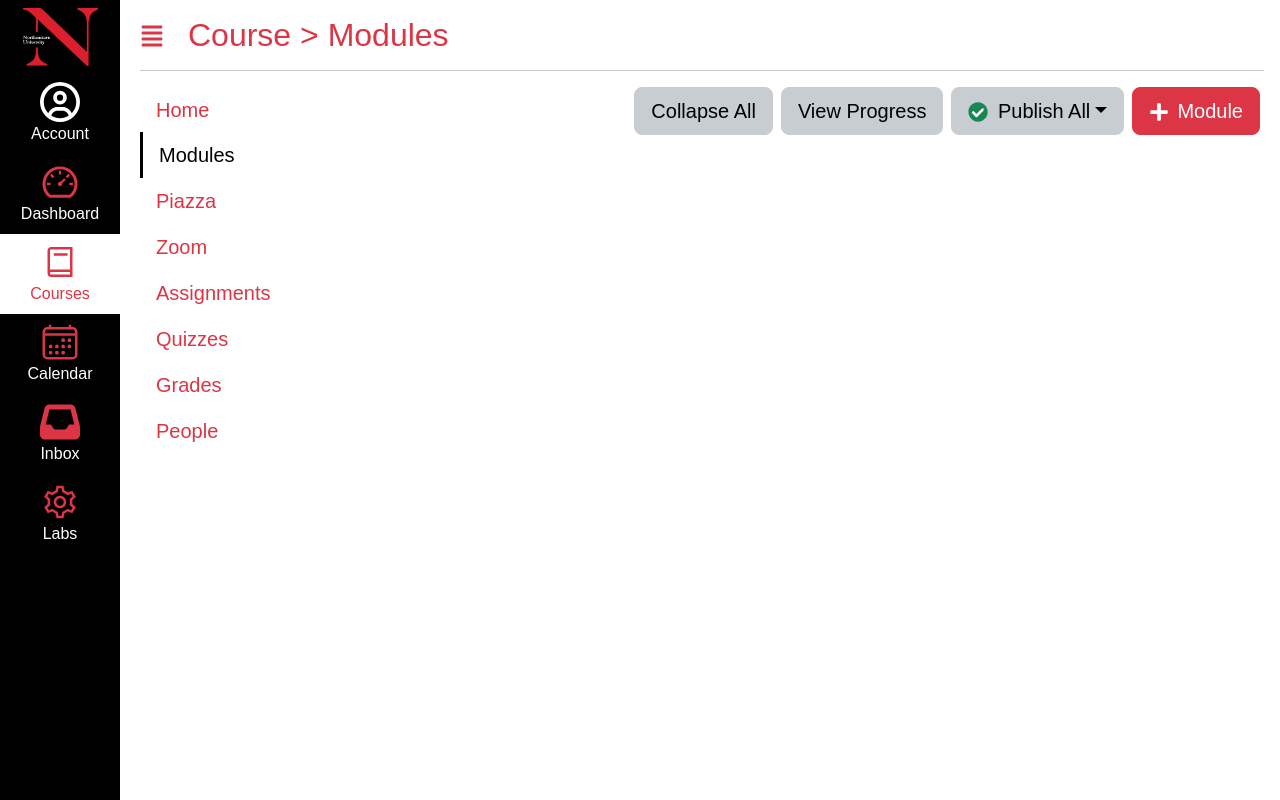
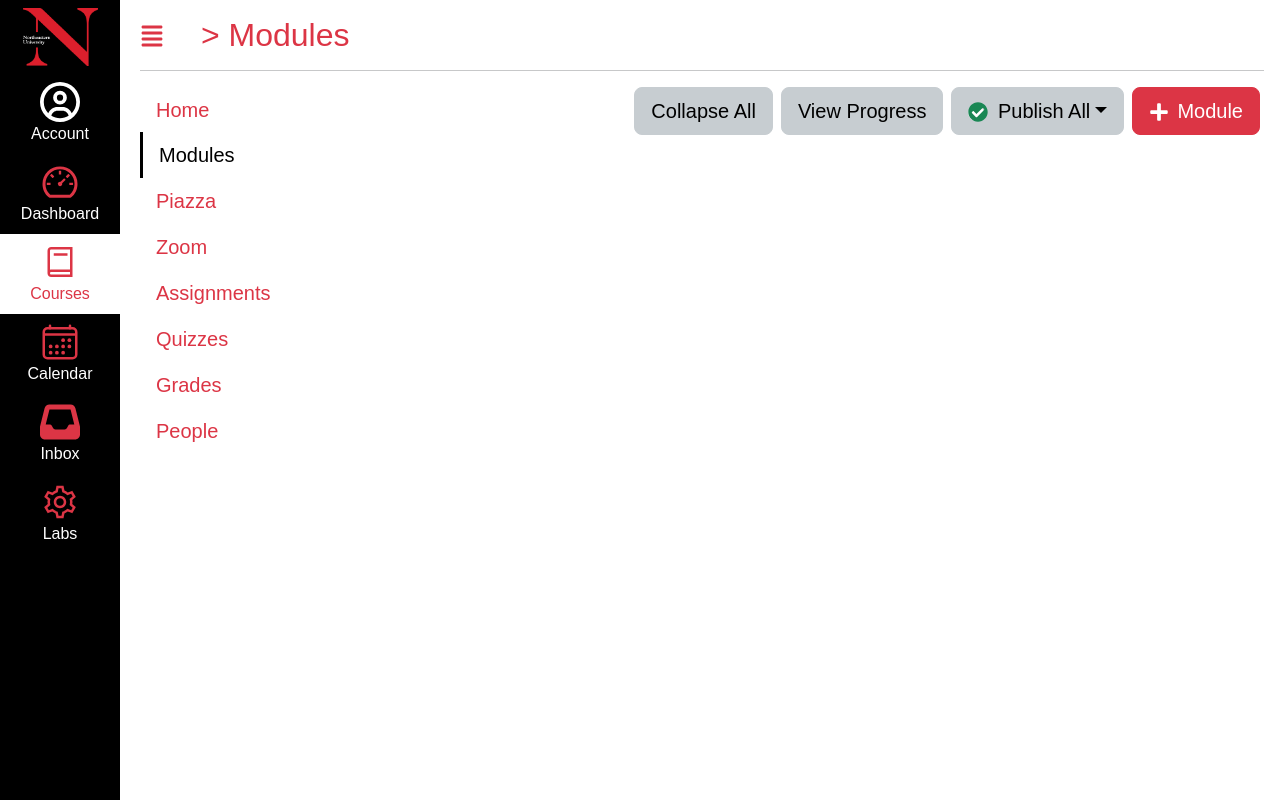
Before and after one commit to Ruoxi-0812/kambaz-next-js-cs4550-fa25, a Next.js app: page /Courses/1/Modules in a window 1280 px wide. Built offline with nearby package versions, Linux system fonts and the light colour scheme.

Commit message:
a3 JavaScript

```diff
--- a/app/(Kambaz)/Courses/[cid]/Breadcrumb.tsx
+++ b/app/(Kambaz)/Courses/[cid]/Breadcrumb.tsx
@@ -4,13 +4,12 @@ import { usePathname } from "next/navigation";
 
 
 export default function Breadcrumb({ course }: { course: { name: string } | undefined; }) {
- const pathname = usePathname();
- const parts = pathname.split("/").filter(Boolean);
-  const cidPos = parts.indexOf("Courses") + 1;
-  const section = parts[cidPos + 1] || "";
- return (
-   <span>
-     Course {course?.name} &gt; {section}
-   </span>
- );
+    const pathname = usePathname();
+    const section = pathname.split("/").pop();
+
+    return (
+      <span className="ms-1 text-danger fw-normal">
+        {course?.name} <span className="text-danger">&gt;</span> {section}
+      </span>
+    );
 }
--- a/app/(Kambaz)/Database/assignments.json
+++ b/app/(Kambaz)/Database/assignments.json
@@ -1,6 +1,6 @@
 [
     {
-      "_id": "a1",
+      "_id": "A1",
       "course": "4550",
       "title": "A1",
       "description": "The assignment is available online.\n\nSubmit a link to the landing page of your Web application running on Netlify.\n\nThe landing page should include the following:\n• Your full name and section\n• Links to each of the lab assignments\n• Link to the Kanbas application\n• Links to all relevant source code repositories\n\nThe Kanbas application should include a link to navigate back to the landing page.",
@@ -11,7 +11,7 @@
       "dueISO": "2025-05-13"
     },
     {
-      "_id": "a2",
+      "_id": "A2",
       "course": "4550",
       "title": "A2",
       "description": "Assignment 2 description",
@@ -22,7 +22,7 @@
       "dueISO": "2025-05-20"
     },
     {
-      "_id": "a3",
+      "_id": "A3",
       "course": "4550",
       "title": "A3",
       "description": "Assignment 3 description",
@@ -34,7 +34,7 @@
     },
 
     {
-      "_id": "hw1",
+      "_id": "HW1",
       "course": "4400",
       "title": "HW1",
       "description": "Homework 1 description",
@@ -45,7 +45,7 @@
       "dueISO": "2025-09-09"
     },
     {
-      "_id": "hw2",
+      "_id": "HW2",
       "course": "4400",
       "title": "HW2",
       "description": "Homework 2 description",
@@ -69,7 +69,7 @@
     },
 
     {
-      "_id": "3650-a1",
+      "_id": "A1",
       "course": "3650",
       "title": "A1",
       "description": "Answer questions about processes, threads, and memory hierarchy. Include short explanations and a diagram.",
@@ -80,7 +80,7 @@
       "dueISO": "2025-09-08"
     },
     {
-      "_id": "2800-a1",
+      "_id": "A1",
       "course": "2800",
       "title": "A1",
       "description": "Build truth tables for given propositions and determine equivalences.",
@@ -91,7 +91,7 @@
       "dueISO": "2025-02-12"
     },
     {
-      "_id": "1800-a1",
+      "_id": "A1",
       "course": "1800",
       "title": "A1",
       "description": "Exercises on set operations and function properties (injective/surjective/bijective).",
@@ -102,7 +102,7 @@
       "dueISO": "2025-09-08"
     },
     {
-      "_id": "1210-a1",
+      "_id": "A1",
       "course": "1210",
       "title": "A1",
       "description": "Submit a one-page career plan including short-term and long-term goals and target roles.",
```
